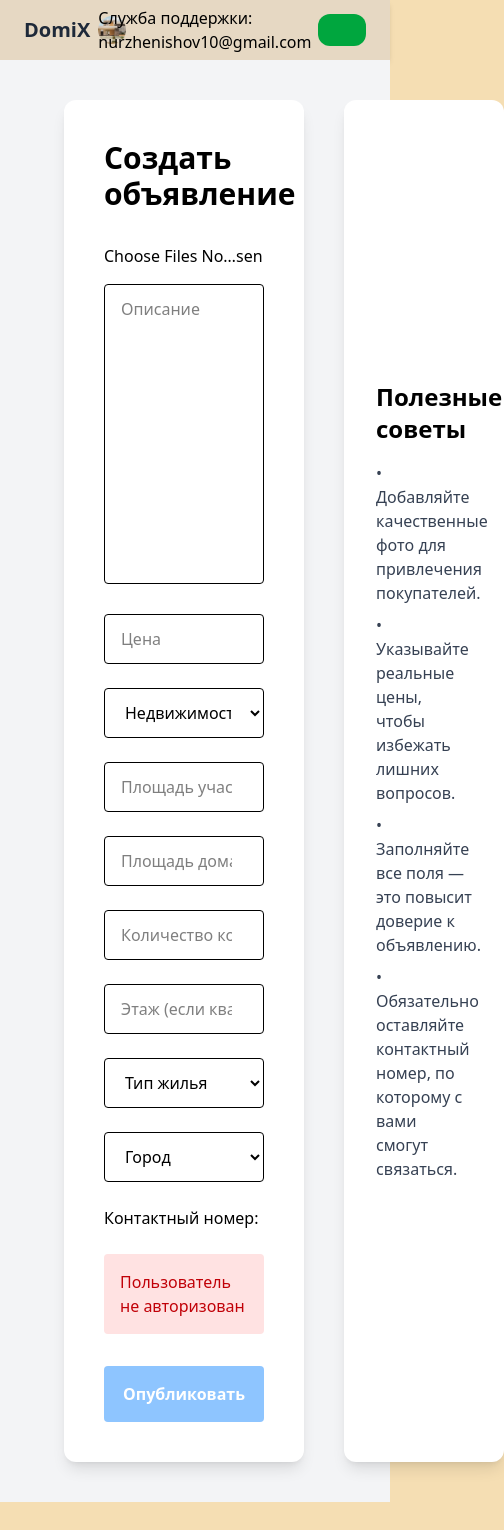
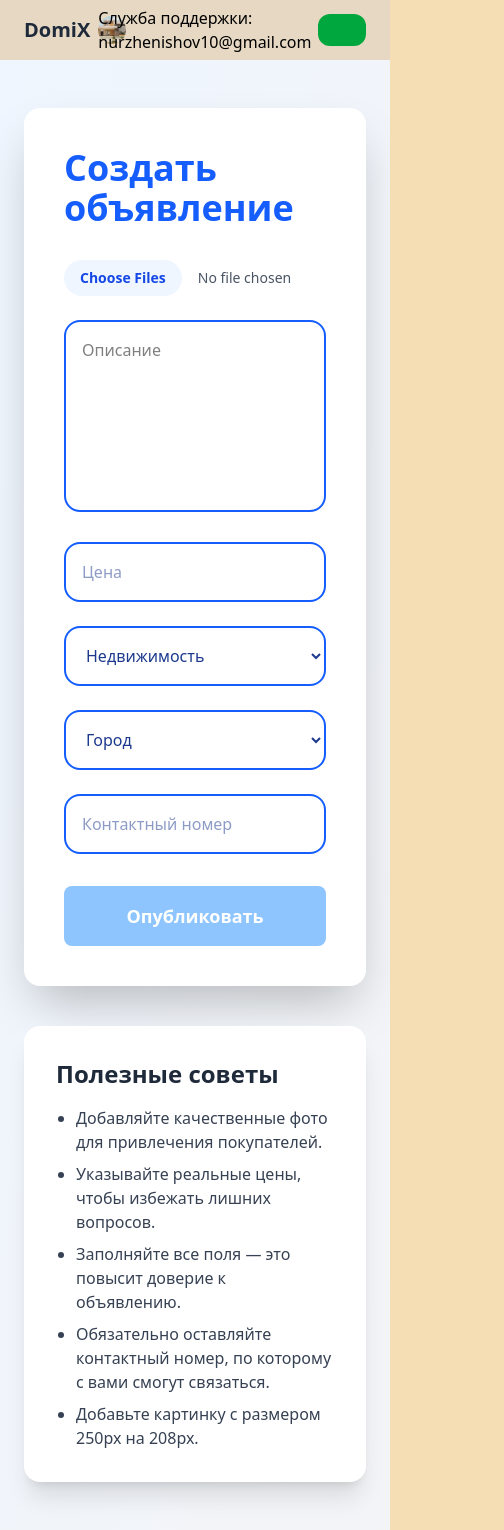
Before and after one commit to NurFullS/domix, a Next.js app: page /announcement in a window 390 px wide. Shown: the whole page, 504 px wide, since content can reach past the window. Before the commit the page ends 1502 px from the top, so only its background shows below. Built offline with nearby package versions, Linux system fonts and the light colour scheme; some icons are missing.

Commit message:
hostlocal

```diff
--- a/app/announcement/Announcement.tsx
+++ b/app/announcement/Announcement.tsx
@@ -1,15 +1,11 @@
 'use client'
 
-import { useState, useEffect, useRef } from 'react'
+import { useState, useRef } from 'react'
 import axios from 'axios'
+import { useRouter } from 'next/navigation'
 import TopHeader from '../main/TopHeader'
 
-type UserProfile = {
-  telefonNumber: string | null
-}
-
-const CreateAd = () => {
-  const [title, setTitle] = useState('')
+export default function CreateAd() {
   const [description, setDescription] = useState('')
   const [price, setPrice] = useState('')
   const [category, setCategory] = useState('Недвижимость')
@@ -17,14 +13,9 @@ const CreateAd = () => {
   const [phone, setPhone] = useState('')
   const [images, setImages] = useState<File[]>([])
   const [previewUrls, setPreviewUrls] = useState<string[]>([])
-  const [cloudinaryUrls, setCloudinaryUrls] = useState<string[]>([])
-
-  // Дополнительные поля
-  const [landSize, setLandSize] = useState('')
-  const [houseArea, setHouseArea] = useState('')
-  const [rooms, setRooms] = useState('')
-  const [floor, setFloor] = useState('')
-  const [buildingType, setBuildingType] = useState('')
+  const [message, setMessage] = useState('')
+  const [error, setError] = useState('')
+  const [uploading, setUploading] = useState(false)
 
   const [brand, setBrand] = useState('')
   const [model, setModel] = useState('')
@@ -32,160 +23,69 @@ const CreateAd = () => {
   const [mileage, setMileage] = useState('')
   const [fuel, setFuel] = useState('')
   const [transmission, setTransmission] = useState('')
-
   const [condition, setCondition] = useState('')
-  const [warranty, setWarranty] = useState('')
   const [size, setSize] = useState('')
   const [gender, setGender] = useState('')
 
-  const [message, setMessage] = useState('')
-  const [error, setError] = useState('')
-  const [uploading, setUploading] = useState(false)
-
-  const fileInputRef = useRef<HTMLInputElement | null>(null)
-
-  useEffect(() => {
-    const token = localStorage.getItem('token')
-    if (!token) {
-      setError('Пользователь не авторизован')
-      return
-    }
-
-    axios
-      .get<UserProfile>('https://domix-server.onrender.com/users/profile', {
-        headers: { Authorization: `Bearer ${token}` },
-      })
-      .then((res) => {
-        if (res.data.telefonNumber) {
-          setPhone(res.data.telefonNumber)
-        }
-      })
-      .catch(() => {
-        setError('Ошибка при загрузке данных пользователя')
-      })
-  }, [])
-
-  const isFormValid =
-    description.trim() &&
-    price.trim() &&
-    category.trim() &&
-    city.trim()
+  const fileInputRef = useRef<HTMLInputElement>(null)
+  const router = useRouter()
 
   const handleImageChange = (e: React.ChangeEvent<HTMLInputElement>) => {
-    if (!e.target.files) return
-
-    const selectedFiles = Array.from(e.target.files)
-    const combined = [...images, ...selectedFiles]
-
-    if (combined.length > 5) {
-      setError('Можно выбрать максимум 5 изображений')
-      return
-    }
-
-    setImages(combined)
-    previewUrls.forEach(url => URL.revokeObjectURL(url))
-    const previews = combined.map((file) => URL.createObjectURL(file))
-    setPreviewUrls(previews)
-    setError('')
+    const files = e.target.files
+    if (!files) return
+    const newFiles = Array.from(files)
+    setImages((prev) => [...prev, ...newFiles])
+    const newUrls = newFiles.map((file) => URL.createObjectURL(file))
+    setPreviewUrls((prev) => [...prev, ...newUrls])
   }
 
-  const uploadImages = async (): Promise<string[]> => {
+  const removeImage = (index: number) => {
+    const newImages = [...images]
+    const newUrls = [...previewUrls]
+    newImages.splice(index, 1)
+    newUrls.splice(index, 1)
+    setImages(newImages)
+    setPreviewUrls(newUrls)
+  }
+
+  const isFormValid = description && price && category && city && images.length > 0
+
+  const handleSubmit = async () => {
+    if (!isFormValid) return
     setUploading(true)
     try {
-      const uploadedUrls: string[] = []
-      for (const image of images) {
-        const formData = new FormData()
-        formData.append('image', image)
+      const formData = new FormData()
+      images.forEach((img) => formData.append('images', img))
+      formData.append('description', description)
+      formData.append('price', price)
+      formData.append('category', category)
+      formData.append('city', city)
+      formData.append('phone', phone)
 
-        const res = await axios.post('https://domix-server.onrender.com/api/upload', formData, {
-          headers: { 'Content-Type': 'multipart/form-data' },
-        })
+      if (category === 'Транспорт') {
+        formData.append('brand', brand)
+        formData.append('model', model)
+        formData.append('year', year)
+        formData.append('mileage', mileage)
+        formData.append('fuel', fuel)
+        formData.append('transmission', transmission)
+        formData.append('condition', condition)
+      } else if (category === 'Одежда') {
+        formData.append('size', size)
+        formData.append('gender', gender)
+      }
 
-        uploadedUrls.push(res.data.image_url)
-      }
-      setCloudinaryUrls(uploadedUrls)
-      return uploadedUrls
-    } catch (error) {
-      setError('Ошибка загрузки изображений')
-      return []
-    } finally {
-      setUploading(false)
-    }
-  }
+      const response = await axios.post('/api/ads', formData)
 
-  const handleSubmit = async () => {
-    if (!isFormValid) {
-      setError('Пожалуйста, заполните все обязательные поля.')
-      setMessage('')
-      return
-    }
-
-    const priceNumber = Number(price)
-    if (isNaN(priceNumber) || priceNumber <= 0) {
-      setError('Введите корректную цену больше 0')
-      setMessage('')
-      return
-    }
-
-    let urls = cloudinaryUrls
-    if (images.length > 0 && cloudinaryUrls.length !== images.length) {
-      urls = await uploadImages()
-    }
-
-    const token = localStorage.getItem('token')
-
-    try {
-      await axios.post(
-        'https://domix-server.onrender.com/ads',
-        {
-          title,
-          description,
-          price: priceNumber,
-          category,
-          city,
-          phone,
-          image_url: urls,
-          landSize,
-          houseArea,
-          rooms,
-          floor,
-          buildingType,
-          brand,
-          model,
-          year,
-          mileage,
-          fuel,
-          transmission,
-          condition,
-          warranty,
-          size,
-          gender,
-        },
-        {
-          headers: {
-            Authorization: `Bearer ${token}`,
-          },
-        }
-      )
-
-      previewUrls.forEach(url => URL.revokeObjectURL(url))
-
-      setMessage('Объявление успешно создано!')
+      setMessage('Объявление успешно опубликовано!')
       setError('')
-      setTitle('')
       setDescription('')
       setPrice('')
       setCategory('Недвижимость')
       setCity('Город')
+      setPhone('')
       setImages([])
       setPreviewUrls([])
-      setCloudinaryUrls([])
-
-      setLandSize('')
-      setHouseArea('')
-      setRooms('')
-      setFloor('')
-      setBuildingType('')
       setBrand('')
       setModel('')
       setYear('')
@@ -193,145 +93,82 @@ const CreateAd = () => {
       setFuel('')
       setTransmission('')
       setCondition('')
-      setWarranty('')
       setSize('')
       setGender('')
-
-      if (fileInputRef.current) {
-        fileInputRef.current.value = ''
-      }
-    } catch (error) {
-      setError('Ошибка при создании объявления.')
-      setMessage('')
-      console.error(error)
+    } catch (err) {
+      setError('Произошла ошибка при отправке формы.')
+    } finally {
+      setUploading(false)
     }
   }
 
-  const removeImage = (index: number) => {
-    const newImages = images.filter((_, i) => i !== index)
-    setImages(newImages)
-    URL.revokeObjectURL(previewUrls[index])
-    const newPreviews = previewUrls.filter((_, i) => i !== index)
-    setPreviewUrls(newPreviews)
-    const newCloudUrls = cloudinaryUrls.filter((_, i) => i !== index)
-    setCloudinaryUrls(newCloudUrls)
-  }
-
   const renderCategoryFields = () => {
-    switch (category) {
-      case 'Недвижимость':
-        return (
-          <>
-            <input type="number" value={landSize} onChange={(e) => setLandSize(e.target.value)} placeholder="Площадь участка (сотки)" className="w-full px-4 py-3 rounded border" />
-            <input type="number" value={houseArea} onChange={(e) => setHouseArea(e.target.value)} placeholder="Площадь дома (м²)" className="w-full px-4 py-3 rounded border" />
-            <input type="number" value={rooms} onChange={(e) => setRooms(e.target.value)} placeholder="Количество комнат" className="w-full px-4 py-3 rounded border" />
-            <input type="number" value={floor} onChange={(e) => setFloor(e.target.value)} placeholder="Этаж (если квартира)" className="w-full px-4 py-3 rounded border" />
-            <select value={buildingType} onChange={(e) => setBuildingType(e.target.value)} className="w-full px-4 py-3 rounded border">
-              <option value="">Тип жилья</option>
-              <option>Квартира</option>
-              <option>Частный дом</option>
-              <option>Коттедж</option>
-            </select>
-          </>
-        )
-      case 'Транспорт':
-        return (
-          <>
-            <input type="text" value={brand} onChange={(e) => setBrand(e.target.value)} placeholder="Марка" className="w-full px-4 py-3 rounded border" />
-            <input type="text" value={model} onChange={(e) => setModel(e.target.value)} placeholder="Модель" className="w-full px-4 py-3 rounded border" />
-            <input type="number" value={year} onChange={(e) => setYear(e.target.value)} placeholder="Год выпуска" className="w-full px-4 py-3 rounded border" />
-            <input type="number" value={mileage} onChange={(e) => setMileage(e.target.value)} placeholder="Пробег (км)" className="w-full px-4 py-3 rounded border" />
-            <select value={fuel} onChange={(e) => setFuel(e.target.value)} className="w-full px-4 py-3 rounded border">
-              <option value="">Тип топлива</option>
-              <option>Бензин</option>
-              <option>Дизель</option>
-              <option>Электро</option>
-              <option>Гибрид</option>
-            </select>
-            <select value={transmission} onChange={(e) => setTransmission(e.target.value)} className="w-full px-4 py-3 rounded border">
-              <option value="">Коробка передач</option>
-              <option>Автомат</option>
-              <option>Механика</option>
-            </select>
-          </>
-        )
-      case 'Электроника':
-        return (
-          <>
-            <input type="text" value={brand} onChange={(e) => setBrand(e.target.value)} placeholder="Бренд" className="w-full px-4 py-3 rounded border" />
-            <input type="text" value={model} onChange={(e) => setModel(e.target.value)} placeholder="Модель" className="w-full px-4 py-3 rounded border" />
-            <select value={condition} onChange={(e) => setCondition(e.target.value)} className="w-full px-4 py-3 rounded border">
-              <option value="">Состояние</option>
-              <option>Новый</option>
-              <option>Б/у</option>
-            </select>
-            <select value={warranty} onChange={(e) => setWarranty(e.target.value)} className="w-full px-4 py-3 rounded border">
-              <option value="">Гарантия</option>
-              <option>Есть</option>
-              <option>Нет</option>
-            </select>
-          </>
-        )
-      case 'Одежда':
-        return (
-          <>
-            <input type="text" value={brand} onChange={(e) => setBrand(e.target.value)} placeholder="Бренд" className="w-full px-4 py-3 rounded border" />
-            <input type="text" value={size} onChange={(e) => setSize(e.target.value)} placeholder="Размер" className="w-full px-4 py-3 rounded border" />
-            <select value={condition} onChange={(e) => setCondition(e.target.value)} className="w-full px-4 py-3 rounded border">
-              <option value="">Состояние</option>
-              <option>Новая</option>
-              <option>Б/у</option>
-            </select>
-            <select value={gender} onChange={(e) => setGender(e.target.value)} className="w-full px-4 py-3 rounded border">
-              <option value="">Пол</option>
-              <option>Мужская</option>
-              <option>Женская</option>
-              <option>Муж/Жен</option>
-            </select>
-          </>
-        )
-      default:
-        return null
+    if (category === 'Транспорт') {
+      return (
+        <div className="space-y-4">
+          <input type="text" value={brand} onChange={(e) => setBrand(e.target.value)} placeholder="Марка" className="input" />
+          <input type="text" value={model} onChange={(e) => setModel(e.target.value)} placeholder="Модель" className="input" />
+          <input type="number" value={year} onChange={(e) => setYear(e.target.value)} placeholder="Год выпуска" className="input" />
+          <input type="number" value={mileage} onChange={(e) => setMileage(e.target.value)} placeholder="Пробег" className="input" />
+          <input type="text" value={fuel} onChange={(e) => setFuel(e.target.value)} placeholder="Топливо" className="input" />
+          <input type="text" value={transmission} onChange={(e) => setTransmission(e.target.value)} placeholder="Коробка передач" className="input" />
+          <input type="text" value={condition} onChange={(e) => setCondition(e.target.value)} placeholder="Состояние" className="input" />
+        </div>
+      )
+    } else if (category === 'Одежда') {
+      return (
+        <div className="space-y-4">
+          <input type="text" value={size} onChange={(e) => setSize(e.target.value)} placeholder="Размер" className="input" />
+          <input type="text" value={gender} onChange={(e) => setGender(e.target.value)} placeholder="Пол (мужской, женский)" className="input" />
+        </div>
+      )
     }
+    return null
   }
 
   return (
     <>
       <TopHeader />
-      <div className="min-h-screen bg-gray-100 py-10 px-16">
-        <div className="max-w-7xl mx-auto grid grid-cols-12 gap-10">
-          <div className="col-span-7 bg-white rounded-xl shadow-lg p-10">
-            <h1 className="text-3xl font-bold mb-8">Создать объявление</h1>
+      <div className="min-h-screen bg-gradient-to-br from-blue-50 to-gray-100 py-12 px-6 md:px-16 w-full">
+        <div className="max-w-7xl mx-auto grid grid-cols-1 md:grid-cols-12 gap-10 w-full">
+          <div className="md:col-span-7 bg-white rounded-2xl shadow-2xl p-10 w-full">
+            <h1 className="text-4xl font-extrabold mb-8 text-blue-600">Создать объявление</h1>
 
-            <input ref={fileInputRef} type="file" multiple accept="image/*" onChange={handleImageChange} className="w-full mb-4" />
+            <input
+              ref={fileInputRef}
+              type="file"
+              multiple
+              accept="image/*"
+              onChange={handleImageChange}
+              className="w-full mb-6 text-sm text-gray-600 file:mr-4 file:py-2 file:px-4 file:rounded-full file:border-0 file:text-sm file:font-semibold file:bg-blue-50 file:text-blue-700 hover:file:bg-blue-100"
+            />
 
             {previewUrls.length > 0 && (
-              <div className="overflow-x-auto flex gap-4 mb-4">
+              <div className="overflow-x-auto flex gap-4 mb-6">
                 {previewUrls.map((url, index) => (
-                  <div key={index} className="relative">
-                    <img src={url} alt={`preview-${index}`} className="h-32 w-32 object-cover rounded border" />
-                    <button onClick={() => removeImage(index)} className="absolute top-2 right-2 bg-red-600 text-white rounded-full w-5 h-5 text-center leading-3 cursor-pointer" type="button" aria-label="Удалить изображение">×</button>
+                  <div key={index} className="relative group">
+                    <img src={url} alt={`preview-${index}`} className="h-32 w-32 object-cover rounded-xl border shadow" />
+                    <button
+                      onClick={() => removeImage(index)}
+                      className="absolute top-1 right-1 bg-red-500 text-white rounded-full w-6 h-6 text-xs font-bold hidden group-hover:flex justify-center items-center"
+                    >×</button>
                   </div>
                 ))}
               </div>
             )}
 
-            <div className="space-y-6">
-              <textarea value={description} onChange={(e) => setDescription(e.target.value)} placeholder="Описание" className="w-full px-4 py-3 rounded border h-[300px] resize-none" />
-
-              <input type="number" value={price} onChange={(e) => setPrice(e.target.value)} placeholder="Цена" className="w-full px-4 py-3 rounded border" />
-
-              <select value={category} onChange={(e) => setCategory(e.target.value)} className="w-full px-4 py-3 rounded border">
+            <div className="space-y-6 w-full">
+              <textarea value={description} onChange={(e) => setDescription(e.target.value)} placeholder="Описание" className="input h-48 w-full resize-none p-4 border-2 border-blue-600 rounded-2xl outline-0" />
+              <input type="number" value={price} onChange={(e) => setPrice(e.target.value)} placeholder="Цена" className="input w-full p-4 border-2 text-blue-900 border-blue-600 rounded-2xl outline-0" />
+              <select value={category} onChange={(e) => setCategory(e.target.value)} className="input w-full p-4 border-2 text-blue-900 border-blue-600 rounded-2xl outline-0">
                 <option>Недвижимость</option>
                 <option>Транспорт</option>
                 <option>Электроника</option>
                 <option>Одежда</option>
                 <option>Услуги</option>
               </select>
-
               {renderCategoryFields()}
-
-              <select value={city} onChange={(e) => setCity(e.target.value)} className="w-full px-4 py-3 rounded border">
+              <select value={city} onChange={(e) => setCity(e.target.value)} className="input w-full p-4 border-2 text-blue-900 border-blue-600 rounded-2xl outline-0">
                 <option>Город</option>
                 <option>Чуй</option>
                 <option>Талас</option>
@@ -342,29 +179,31 @@ const CreateAd = () => {
                 <option>Нарын</option>
                 <option>Бишкек</option>
               </select>
-
-              <p className="text-[16px]">Контактный номер: {phone || null}</p>
+              <input type="text" value={phone} onChange={(e) => setPhone(e.target.value)} placeholder="Контактный номер" className="input w-full p-4 border-2 text-blue-900 border-blue-600 rounded-2xl outline-0" />
             </div>
 
-            {message && <div className="mt-6 p-4 bg-green-100 text-green-700 rounded">{message}</div>}
-            {error && <div className="mt-6 p-4 bg-red-100 text-red-700 rounded">{error}</div>}
+            {message && <div className="mt-6 p-4 rounded-lg bg-green-100 text-green-800 font-semibold">{message}</div>}
+            {error && <div className="mt-6 p-4 rounded-lg bg-red-100 text-red-700 font-semibold">{error}</div>}
 
-            <button onClick={handleSubmit} disabled={!isFormValid || uploading} className={`mt-8 w-full py-4 rounded font-semibold text-white transition ${isFormValid && !uploading ? 'bg-blue-600 hover:bg-blue-700' : 'bg-blue-300 cursor-not-allowed'}`}>
-              {uploading ? 'Загрузка изображений...' : 'Опубликовать'}
-            </button>
+            <button
+              onClick={handleSubmit}
+              disabled={!isFormValid || uploading}
+              className={`mt-8 w-full py-4 rounded-lg text-lg font-bold text-white transition duration-300 ${isFormValid && !uploading ? 'bg-blue-600 hover:bg-blue-700' : 'bg-blue-300 cursor-not-allowed'}`}
+            >{uploading ? 'Загрузка изображений...' : 'Опубликовать'}</button>
           </div>
 
-          <div className="col-span-5 bg-white rounded-xl shadow-lg p-8 flex flex-col justify-center">
-            <h2 className="text-2xl font-semibold mb-4">Полезные советы</h2>
-            <p className="text-gray-700 mb-2">• Добавляйте качественные фото для привлечения покупателей.</p>
-            <p className="text-gray-700 mb-2">• Указывайте реальные цены, чтобы избежать лишних вопросов.</p>
-            <p className="text-gray-700 mb-2">• Заполняйте все поля — это повысит доверие к объявлению.</p>
-            <p className="text-gray-700">• Обязательно оставляйте контактный номер, по которому с вами смогут связаться.</p>
+          <div className="md:col-span-5 bg-white rounded-2xl shadow-xl p-8 flex flex-col justify-center">
+            <h2 className="text-2xl font-bold text-gray-800 mb-4">Полезные советы</h2>
+            <ul className="list-disc pl-5 space-y-2 text-gray-700">
+              <li>Добавляйте качественные фото для привлечения покупателей.</li>
+              <li>Указывайте реальные цены, чтобы избежать лишних вопросов.</li>
+              <li>Заполняйте все поля — это повысит доверие к объявлению.</li>
+              <li>Обязательно оставляйте контактный номер, по которому с вами смогут связаться.</li>
+              <li>Добавьте картинку с размером 250px на 208px.</li>
+            </ul>
           </div>
         </div>
       </div>
     </>
   )
 }
-
-export default CreateAd
--- a/app/main/Header.tsx
+++ b/app/main/Header.tsx
@@ -21,12 +21,13 @@ const Header = ({ onSearchResult }: Props) => {
   const [query, setQuery] = useState('');
   const [user, setUser] = useState<User | null>(null);
   const navigate = useRouter()
+  const apiUrl = process.env.NEXT_PUBLIC_API_URL;
 
   const handleSearch = () => {
     if (!query.trim()) return;
 
     axios
-      .get(`https://domix-server.onrender.com/ads/search?keyword=${query}`)
+      .get(`${apiUrl}/ads/search?keyword=${query}`)
       .then((res) => {
         onSearchResult(res.data);
       })
@@ -40,7 +41,7 @@ const Header = ({ onSearchResult }: Props) => {
     if (!token) return;
 
     axios
-      .get('https://domix-server.onrender.com/users/profile', {
+      .get(`${apiUrl}/users/profile`, {
         headers: { Authorization: `Bearer ${token}` },
       })
       .then((res) => {
--- a/app/main/Main.tsx
+++ b/app/main/Main.tsx
@@ -62,7 +62,7 @@ const Main = () => {
                   <img
                     src={ad.imageUrls[0]}
                     alt={ad.title}
-                    className="w-[350px] h-full rounded-2xl bg-gray-100 "
+                    className="w-full h-full rounded-2xl bg-gray-100 "
                   />
                 )}
               </div>
```
Also changed, not shown: app/profile/Profile.tsx (+16 -10 lines), 2 other files (tests, documents, lock files or other folders).
